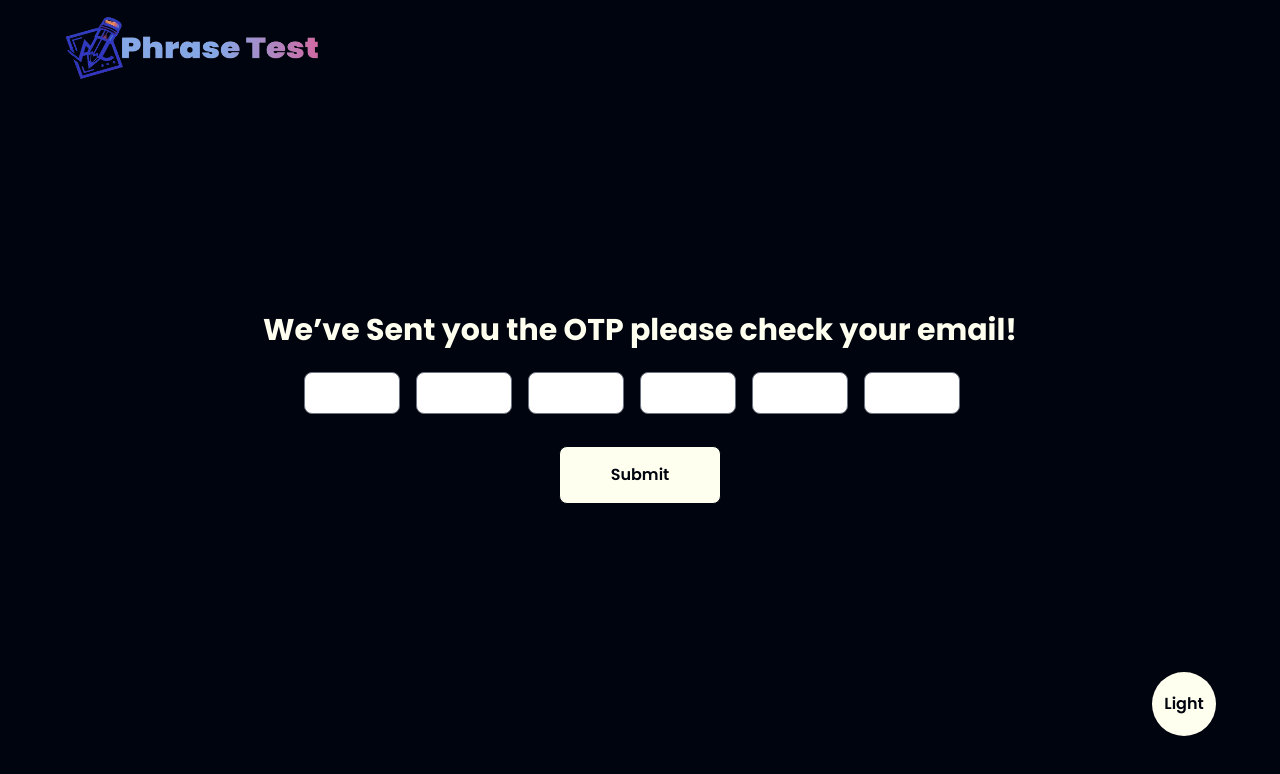
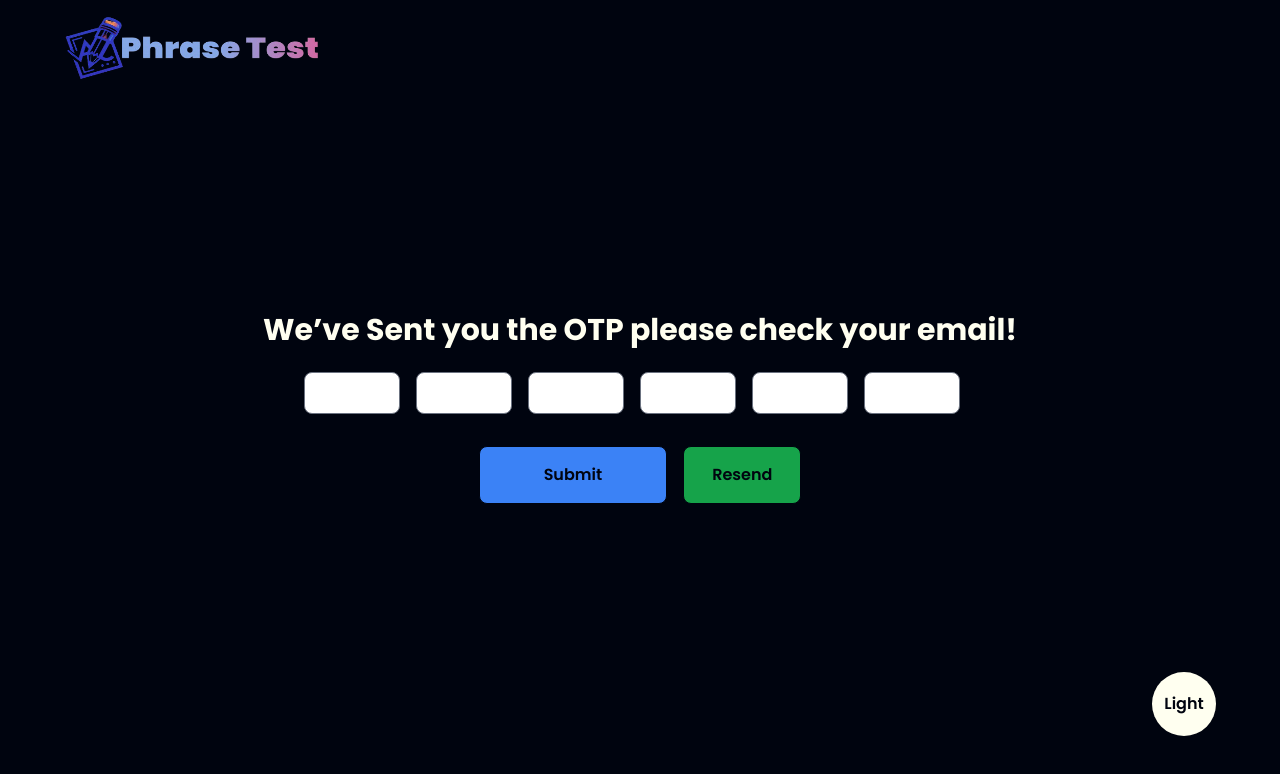
Before and after one commit to JhondhelPago/phrasetest_app, a React (Vite) app: page /otppage in a window 1280 px wide. Shown: the top 774 px of the page. Built offline with nearby package versions, Linux system fonts and the light colour scheme.

Commit message:
ResendButton

```diff
--- a/src/pages/OtpPage.jsx
+++ b/src/pages/OtpPage.jsx
@@ -108,10 +108,20 @@ const OtpPage = ({isDark, changeColorTheme}) => {
                         <input type="number"  className='w-24 text-primary  mt-2 py-2 text-center border rounded-lg border-gray-500 outline-none focus:outline-none mr-4' value={Digit5} onChange={UpdateDigit5}/>
                         <input type="number"  className='w-24 text-primary  mt-2 py-2 text-center border rounded-lg border-gray-500 outline-none focus:outline-none mr-4' value={Digit6} onChange={UpdateDigit6}/>
                         </div>
-                        <button className='font-semibold w-auto text-white dark:text-primary bg-primary dark:bg-white rounded-lg border-lg border-white dark:border-primary border p-4 text-center mt-4 mb-20' onClick={handleSubmit}>
+
+                        <div className='w-auto h-auto flex flex-row items-center  justify-center'>
+                        <button className='font-semibold w-11/12 text-white dark:text-primary bg-blue-500 dark:bg-blue-500 rounded-lg border-lg border-white dark:border-primary border mr-4 p-4 px-16 text-center mt-4 mb-20' onClick={handleSubmit}>
                             Submit
-                            <Button isDark={isDark} changeColorTheme={changeColorTheme}/>
+
                         </button>
+                        <button className='font-semibold  text-white dark:text-primary bg-green-600 dark:bg-green-600 rounded-lg border-lg border-white dark:border-primary border p-4 px-7 text-center mt-4 mb-20' onClick={handleSubmit}>
+                            Resend
+
+                        </button>
+                        </div>
+
+
+                        <Button isDark={isDark} changeColorTheme={changeColorTheme}/>
                     </div>
                 </div>
             </section>
```
